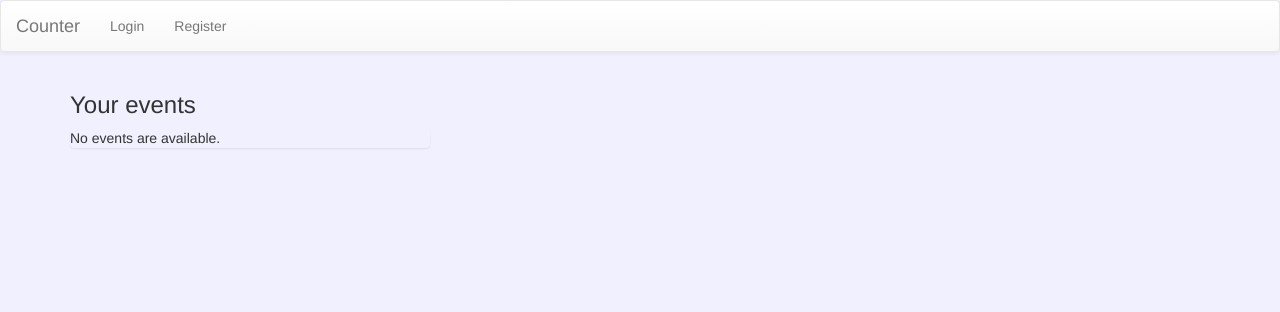
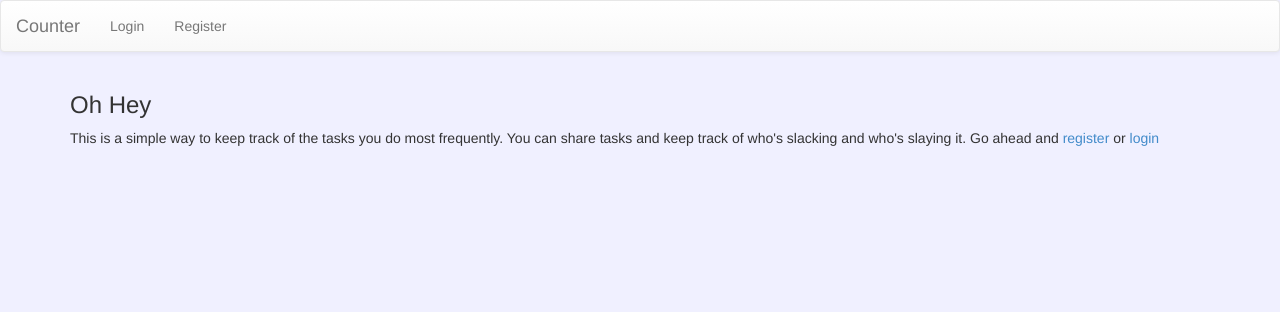
Before and after one commit to spncrlkt/counter, a Django app: page /counter/ in a window 1280 px wide. Shown: the top 312 px of the page. Run offline with Django 3.2, Linux system fonts and the light colour scheme; data that the repository does not hold is empty; some libraries are stand-ins or nearby versions.

Commit message:
Fix logged out UX
Resolves #20

```diff
--- a/count/settings.py
+++ b/count/settings.py
@@ -92,3 +92,5 @@ STATICFILES_DIRS = (
 TEMPLATE_DIRS = (
     TEMPLATE_PATH,
 )
+
+LOGIN_URL = '/counter/login'
--- a/counter/templates/counter/index.html
+++ b/counter/templates/counter/index.html
@@ -1,5 +1,7 @@
 {% extends "base.html" %}
 {% block content %}
+
+{% if user.is_authenticated %}
 
 <div id='updated' style='display:none;'>UPDATED</div>
 <div id='user-name' data='{{ user.username }}' style='display:none;'></div>
@@ -71,8 +73,10 @@
 
 </div>
 
-
-
-
+{% else %}
+    <h3>Oh Hey</h3>
+    This is a simple way to keep track of the tasks you do most frequently. You can share tasks and keep track of who's slacking and who's slaying it.
+    Go ahead and <a href="/counter/register/">register</a> or <a href="/counter/login/">login</a>
+{% endif %}
 
 {% endblock %}
```
